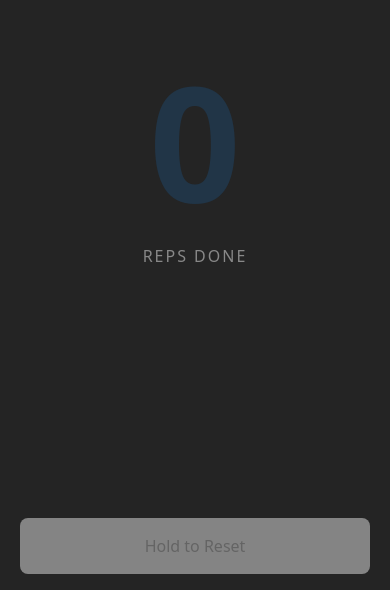
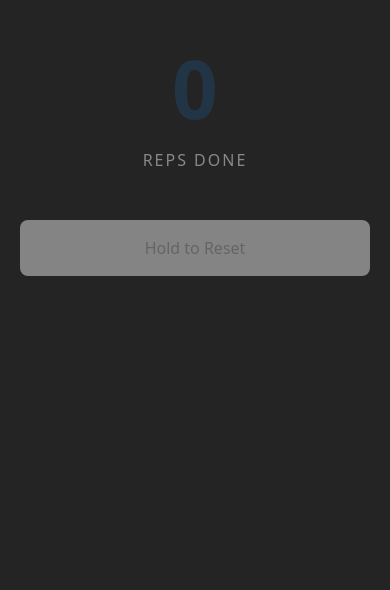
Before and after one commit to Kolya5434/counter, a React (Vite) app: page / in a window 390 px wide. Shown: the part 254-844 px from the top of the page. Built offline with nearby package versions, Linux system fonts and the light colour scheme.

Commit message:
Refine styling: add `gap` for layout spacing, use `clamp` for responsive font sizing, adjust reset button position and size.

```diff
--- a/src/App.css
+++ b/src/App.css
@@ -22,6 +22,7 @@ body {
   flex-direction: column; /* Stack counter and button */
   justify-content: center;
   align-items: center;
+  gap: 2rem;
 
   background-color: #242424;
   position: relative;
@@ -34,7 +35,7 @@ body {
 }
 
 h1 {
-  font-size: 10rem;
+  font-size: clamp(5rem, 20vw, 10rem);
   margin: 0;
 }
 
@@ -82,14 +83,11 @@ p {
 }
 
 .reset-btn {
-  position: absolute;
-  /* Instead of bottom: 32px, we use safe area + a small gap */
-  bottom: calc(env(safe-area-inset-bottom) + 16px);
-  left: 20px;
-  right: 20px;
+  flex-shrink: 0;
+  width: calc(100% - 40px);
+  max-width: 400px;
+  margin-bottom: 1rem;
   z-index: 10;
-
-  /* Optional: Make the button taller for easier "floor" access */
   padding: 1rem;
 }
 
```
